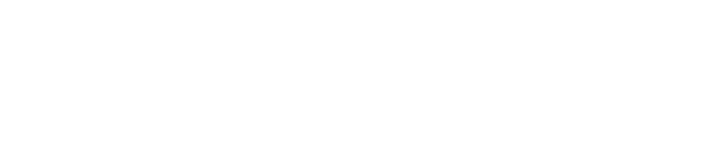
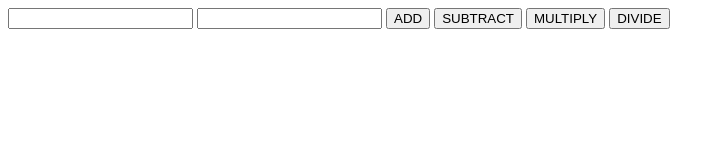
Before and after one commit to LaMonte2206/Calculator, a plain HTML site: page index.html in a window 1280 px wide. Shown: the whole page, without its empty margins (0-725 px from the left). Drawn offline with Linux system fonts and the light colour scheme.

Commit message:
html setup

```diff
--- a/index.html
+++ b/index.html
@@ -4,4 +4,13 @@
             <title>Calculator</title>
             <link rel="stylesheet" href="styles.css">
             <script src="index.js"></script>
+            <body>
+                <div ng-app="calcApp" ng-controller="calcCont">
+                    <input type="number" ng-model="opt1">
+                    <input type="number" ng-model="opt2">
+                    <button ng-click="add()">ADD</button>
+                    <button ng-click="subtract()">SUBTRACT</button>
+                    <button ng-click="multiply()">MULTIPLY</button>
+                    <button ng-click="divide()">DIVIDE</button>
+            </body>
     </html>
```
